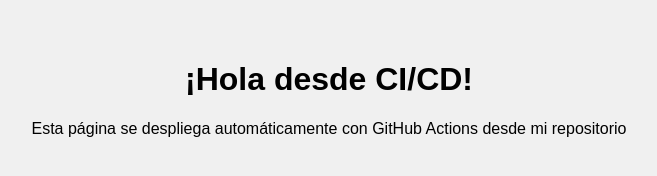
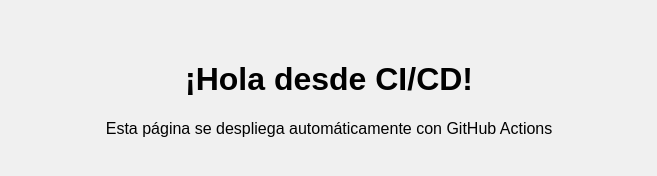
Before and after one commit to ecalcagno/mi-web-cicd, a website: page index.html in a window 1280 px wide. Shown: the whole page, without its empty margins (311-968 px from the left). Drawn offline with Linux system fonts and the light colour scheme.

Commit message:
actualizacion de index.html

```diff
--- a/index.html
+++ b/index.html
@@ -7,7 +7,7 @@
 </head>
 <body>
   <h1>¡Hola desde CI/CD!</h1>
-  <p>Esta página se despliega automáticamente con GitHub Actions desde mi repositorio</p>
+  <p>Esta página se despliega automáticamente con GitHub Actions</p>
   <script src="script.js"></script>
 </body>
 </html>
```
